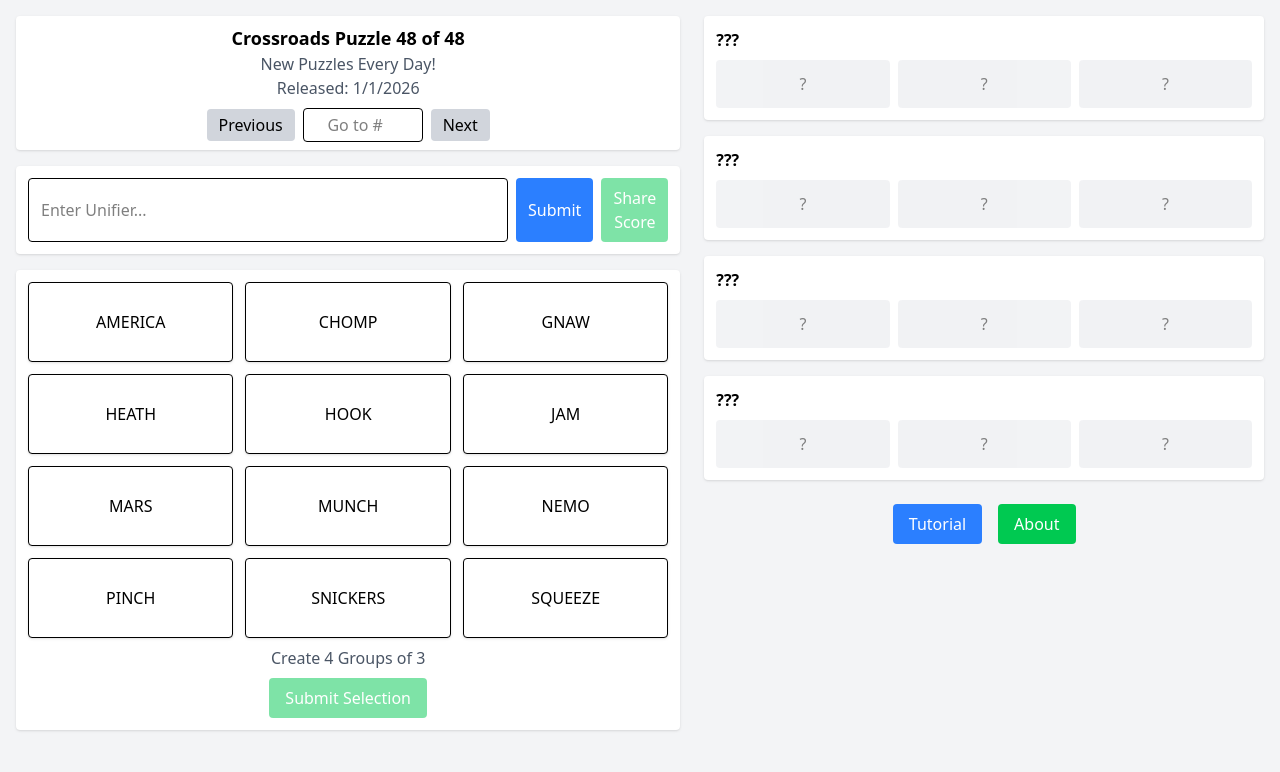
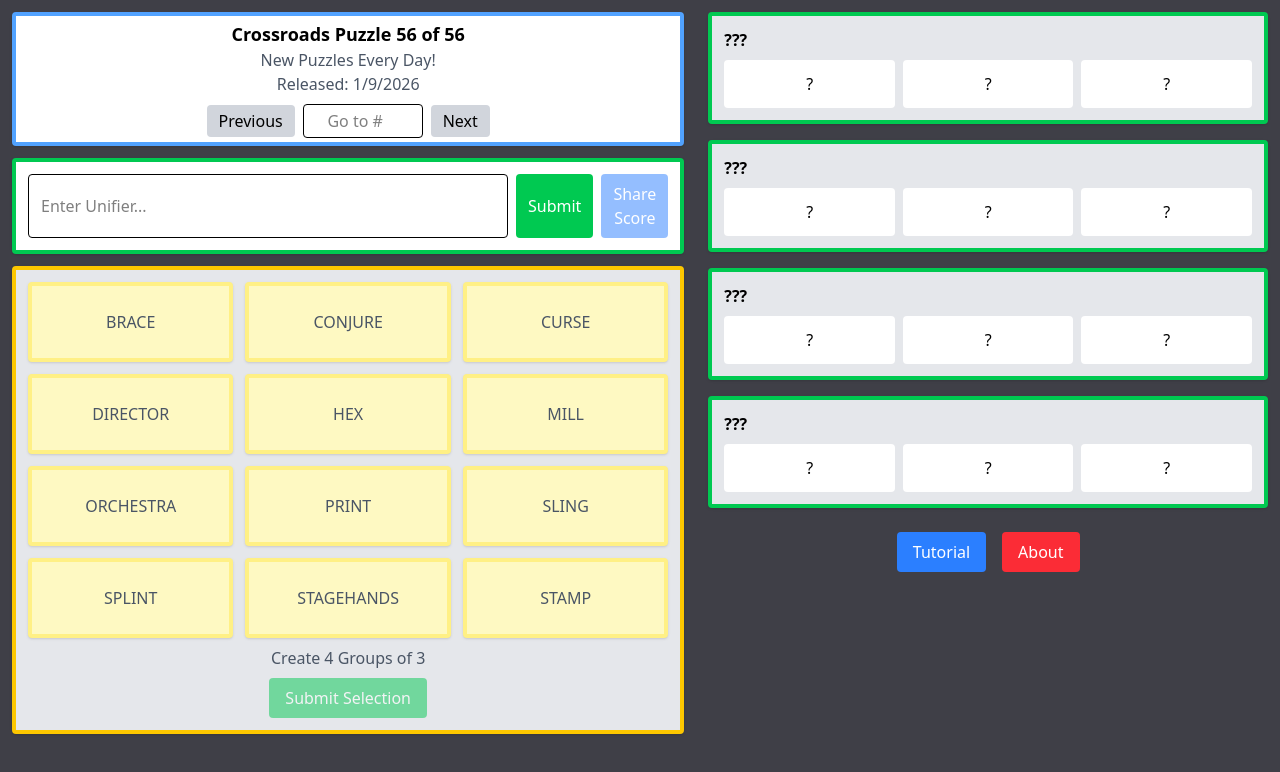
Before and after one commit to samuellutz75/CrossroadsWebgame, a React (Vite) app: page / in a window 1280 px wide. Shown: the top 772 px of the page. Built offline with nearby package versions, Linux system fonts and the light colour scheme.

Commit message:
Graphics Revamp

```diff
--- a/src/App.jsx
+++ b/src/App.jsx
@@ -24,6 +24,7 @@
 
 // startDate as local midnight: month is 0-indexed (8 = September)
 const startDate = new Date(2025, 10, 15);
+//const startDate = new Date(2024, 10, 15);
 
 // compute full days elapsed between local dates
 function daysBetweenLocal(start, end = new Date()) {
@@ -86,7 +87,7 @@
       }
     } else {
       setWrongSelection(selected);
-      setTimeout(() => setWrongSelection([]), 500);
+      setTimeout(() => setWrongSelection([]), 750);
       setGuessHistory((prevHistory) => [...prevHistory, "⬜"]);
     }
 
@@ -169,14 +170,14 @@
         screen === "game" ? "opacity-100 pointer-events-auto overflow-y-auto" : "opacity-0 pointer-events-none"
       }`}
     >
-    <div className="min-h-screen p-4 bg-gray-100">
+    <div className="min-h-screen p-3 bg-zinc-700">
       {/* Responsive container */}
       <div className="flex flex-col md:flex-row gap-6">
         {/* Section 1: Navigator + Unifier + Grid */}
-        <div className="flex-1 space-y-4">
+        <div className="flex-1 space-y-3">
           {/* Puzzle Navigator */}
           {/* HEADER */}
-            <div className="bg-white p-2 rounded shadow">
+            <div className="border-4 border-blue-400 bg-white text-black p-1 rounded shadow">
               {/* Row 1: Title + Release Date */}
               <div className="text-center mb-2">
                 <p className="text-lg font-bold">
@@ -227,7 +228,7 @@
           {/* Unifier input */}
           <form
             onSubmit={handleUnifierSubmit}
-            className="bg-white p-3 rounded shadow"
+            className="border-4 border-green-500 bg-white p-3 rounded shadow"
           >
             {/*
             <label className="block mb-2 font-semibold">Unifier:</label>
@@ -246,7 +247,7 @@
               <button
                 type="submit"
                 disabled={unifierSolved}
-                className="px-3 py-2 bg-blue-500 text-white rounded  hover:bg-blue-600 disabled:opacity-50"
+                className="px-3 py-2 bg-green-500 text-white rounded  hover:bg-green-600 disabled:opacity-50"
               >
                 Submit
               </button>
@@ -257,7 +258,7 @@
                   setTimeout(() => setScreen("score"), 500);
                 }}
                 disabled={!(unifierSolved && solvedCategories.length === 4)}
-                className="flex-1 px-3 py-2 bg-green-500 text-white rounded  hover:bg-green-600 disabled:opacity-50"
+                className="flex-1 px-3 py-2 bg-blue-500 text-white rounded  hover:bg-blue-600 disabled:opacity-50"
               >
                 Share Score
               </button>
@@ -276,7 +277,7 @@
           </form>
 
           {/* 3×4 Button Grid */}
-          <div className="bg-white p-3 rounded shadow ">
+          <div className="border-4 border-yellow-400 bg-gray-200 p-3 rounded shadow ">
             <div className="grid grid-cols-2 sm:grid-cols-3 gap-3">
               {allTerms.map((term) => {
                 const isSelected = selected.includes(term);
@@ -286,15 +287,16 @@
                     key={term}
                     onClick={() => toggleSelect(term)}
                     disabled={isDisabled}
-                    className={`h-20 rounded shadow text-center flex items-center justify-center border transition-colors duration-300
+                    className={`h-20 rounded shadow text-center flex items-center justify-center border-4 transition-colors duration-300
                       ${
                         isDisabled
-                          ? "bg-gray-300 text-gray-500"
+                          ? "border-zinc-400 bg-zinc-300 text-gray-500"
                           : wrongSelection.includes(term)
-                          ? "bg-red-400 text-white"
+                          ? "border-red-700 bg-red-500 text-white"
                           : isSelected
-                          ? "bg-blue-400 text-white"
-                          : "bg-white"
+                          ? "border-yellow-400 bg-amber-200"
+                          : "border-yellow-200 bg-yellow-100 text-gray-600"
+
                       }`}
                   >
                     {term.toUpperCase()}
@@ -319,7 +321,7 @@
         {/* Section 2: Categories */}
         <div className="flex-1 space-y-4">
           {puzzle.categories.map((cat, idx) => (
-            <div key={idx} className="bg-white p-3 rounded shadow">
+            <div key={idx} className="border-4 border-green-500 bg-gray-200 p-3 rounded shadow">
               <div className="font-bold mb-2">
                 {solvedCategories.includes(cat.name) ? cat.name : "???"}
               </div>
@@ -327,7 +329,12 @@
                 {cat.terms.map((term) => (
                   <button
                     key={term}
-                    className="flex-1 h-12 bg-gray-200 rounded disabled:opacity-50"
+                    className={`flex-1 h-12  rounded disabled:opacity-100
+                      ${
+                        disabledTerms.includes(term)
+                          ? "border-4 border-green-600 bg-green-500 text-white"
+                          : "bg-white"
+                      }`}
                     disabled
                   >
                     {disabledTerms.includes(term) ? term.toUpperCase() : "?"}
@@ -352,7 +359,7 @@
 
             {/* About Button */}
             <button
-              className="px-4 py-2 bg-green-500 text-white rounded hover:bg-green-600"
+              className="px-4 py-2 bg-red-500 text-white rounded hover:bg-red-600"
               onClick={() => {
                 setScreen("null");
                 setTimeout(() => setScreen("about"), 500);
@@ -559,9 +566,9 @@
           screen === "score" ? "opacity-100 pointer-events-auto overflow-y-auto" : "opacity-0 pointer-events-none"
         }`}
       >
-        <div className="fixed inset-0 bg-gray-100 z-50 flex flex-col items-center justify-center p-6 overflow-y-auto rounded shadow">
+        <div className="fixed inset-0 bg-zinc-600 z-50 flex flex-col items-center justify-center p-6 overflow-y-auto rounded shadow">
         <div className="fixed top-1/2 left-1/2 transform -translate-x-1/2 -translate-y-1/2
-                bg-white z-50 flex flex-col items-center justify-center
+                border-7 border-green-500 bg-zinc-200 z-50 flex flex-col items-center justify-center
                 p-15 rounded shadow w-fit h-fit max-w-[90vw] max-h-[90vh] overflow-y-auto">
           <h2 className="text-2xl font-bold mb-4">Congratulations!</h2>
           <p className="text-xl font-bold text-center">You Won Crossroads Puzzle #{currentPuzzleIndex + 1}<br></br>Score: {guessHistory.join("")} </p>
--- a/src/puzzles.js
+++ b/src/puzzles.js
@@ -971,6 +971,78 @@
 			{ name: "___ Space", terms: ["Liminal", "Deep", "Outer"] },
 		],
 	},
+	{
+		unifier: "Scrub",
+		categories: [
+			{ name: "Abrasively Clean", terms: ["Burnish", "Scour", "Buff"] },
+			{ name: "To Call Off", terms: ["Cancel", "Abort", "Scrap"] },
+			{ name: "___ Brush", terms: ["Toilet", "Dry", "Wire"] },
+			{ name: "Slang for a Bad Gamer", terms: ["Noob", "Bot", "Rookie"] },
+		],
+	},
+	{
+		unifier: "Wing",
+		categories: [
+			{ name: "Avian Anatomy", terms: ["Beak", "Talon", "Feather"] },
+			{ name: "Building Section", terms: ["Addition", "Block", "Pod"] },
+			{ name: "Produces Lift", terms: ["Helium", "Propeller", "Rocket"] },
+			{ name: "Buffalo", terms: ["Bill", "Soldier", "Sauce"] },
+		],
+	},
+	{
+		unifier: "Rocky",
+		categories: [
+			{ name: "Doubtful", terms: ["Fickle", "Erratic", "Precarious"] },
+			{ name: "___ Mountains", terms: ["Blue Ridge", "Ural", "Appalachian"] },
+			{ name: "___ Road", terms: ["Country", "Abbey", "High"] },
+			{ name: "Sports Underdogs Movies", terms: ["Seabiscuit", "Rudy", "Moneyball"] },
+		],
+	},
+	{
+		unifier: "Club",
+		categories: [
+			{ name: "___ Soda", terms: ["Baking", "Cream", "Diet"] },
+			{ name: "Bat", terms: ["Cudgel", "Truncheon", "Baton"] },
+			{ name: "Social Group", terms: ["Clique", "Society", "Association"] },
+			{ name: "___ Sandwich", terms: ["Reuben", "Submarine", "Cuban"] },
+		],
+	},
+	{
+		unifier: "Grease",
+		categories: [
+			{ name: "Murder", terms: ["Ice", "Eliminate", "Dispatch"] },
+			{ name: "Hair Styling Products", terms: ["Pomade", "Gel", "Mousse"] },
+			{ name: "___ Fire", terms: ["Brush", "Dumpster", "Forest"] },
+			{ name: "Food Waste", terms: ["Trimmings", "Husks", "Pulp"] },
+		],
+	},
+	{
+		unifier: "Steam",
+		categories: [
+			{ name: "Suspended Water", terms: ["Vapor", "Mist", "Fog"] },
+			{ name: "Cooking Methods", terms: ["Bake", "Fry", "Smoke"] },
+			{ name: "Stew in Anger", terms: ["Seethe", "Fume", "Chafe"] },
+			{ name: "Ways to get Games", terms: ["Epic", "XBox", "Piracy"] },
+		],
+	},
+	{
+		unifier: "Thumb",
+		categories: [
+			{ name: "Green ___", terms: ["Tea", "Bean", "Screen"] },
+			{ name: "Flip through Pages", terms: ["Riffle", "Leaf", "Skim"] },
+			{ name: "___nail", terms: ["Door", "Hang", "Toe"] },
+			{ name: "Grasping Anatomy", terms: ["Trunk", "Tentacle", "Tail"] },
+		],
+	},
+	{
+		unifier: "School",
+		categories: [
+			{ name: "Teach", terms: ["Tutor", "Instruct", "Educate"] },
+			{ name: "___ Bus", terms: ["Double-Decker", "Charter", "Articulated"] },
+			{ name: "Group of Animals", terms: ["Herd", "Flock", "Colony"] },
+			{ name: "Might be Elementary", terms: ["Periodic Table", "Fundamentals", "\"my dear Watson\""] },
+		],
+	},
 
 
 ];
```
